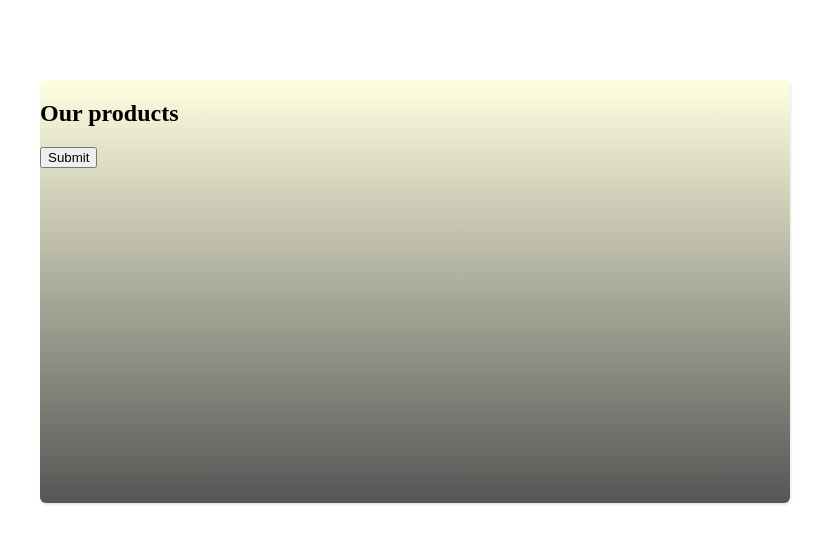
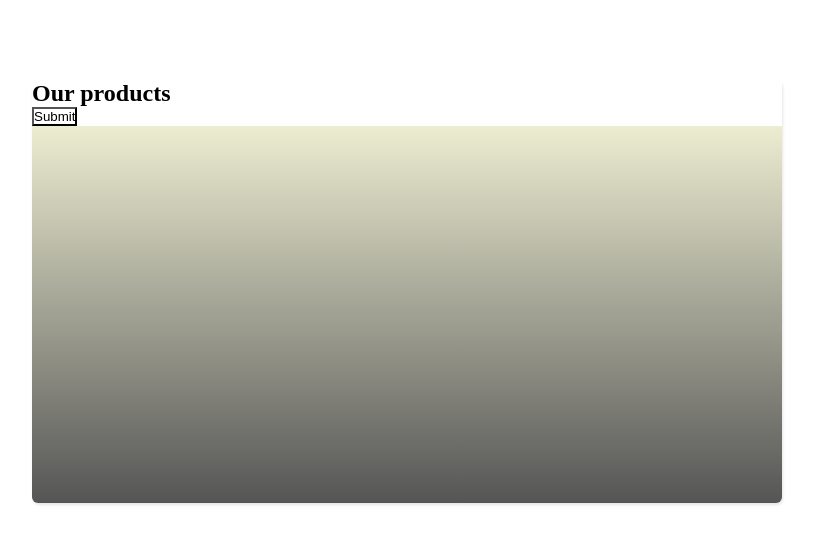
Before and after one commit to EnderDE77/web-project-swe2, a PHP site: page /clientview.php in a window 1280 px wide. Shown: the top 544 px of the page, without its empty margins (48-870 px from the left). Run offline with PHP 8.4, Linux system fonts and the light colour scheme; data comes from the database, SQL or seed files in the repository; data that the repository does not hold is empty.

Commit message:
Update clientview.php

```diff
--- a/WEB_PROJECT1/CLIENT/clientview.php
+++ b/WEB_PROJECT1/CLIENT/clientview.php
@@ -6,6 +6,11 @@
     <meta http-equiv="X-UA-Compatible" content="IE=edge">
     <meta name="viewport" content="width=device-width, initial-scale=1.0">
     <link rel="stylesheet" href="client-view.css">
+    <meta charset="UTF-8">
+    <meta http-equiv="X-UA-Compatible" content="IE=edge">
+    <meta name="viewport" content="width=device-width, initial-scale=1.0">
+    <title>GrocerySHOP</title>
+    <link rel="stylesheet" href="style.css">
 
     <style>
     aside {
```
